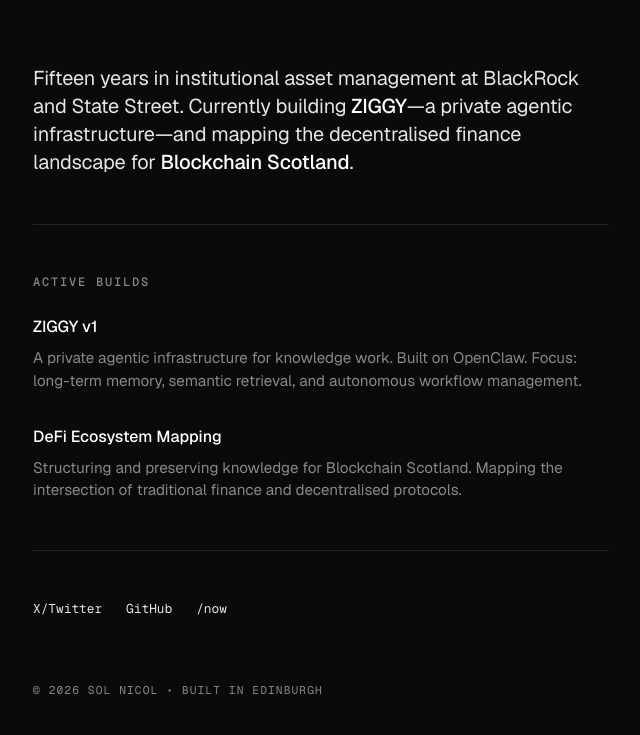
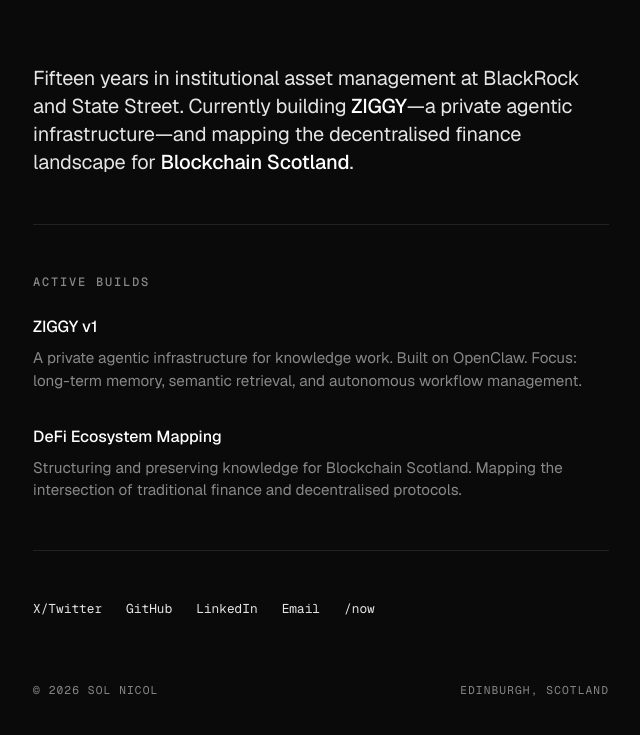
Before and after one commit to solnicol/solnicol.com, a Jekyll site: the page built from index.md, in a window 1280 px wide. Shown: the top 735 px of the page, without its empty margins (319-959 px from the left). Built offline with Jekyll 4.4.1, drawn with Linux system fonts in a browser that asks for light colours.

Commit message:
design(polish): sharpen metadata layout and expand social links

```diff
--- a/_layouts/default.html
+++ b/_layouts/default.html
@@ -141,6 +141,8 @@
       margin-top: 4rem;
       text-transform: uppercase;
       letter-spacing: 0.1em;
+      display: flex;
+      justify-content: space-between;
     }
 
     /* Jekyll content override */
@@ -158,7 +160,8 @@
   </div>
 
   <div class="metadata">
-    © 2026 Sol Nicol • Built in Edinburgh
+    <span>© 2026 Sol Nicol</span>
+    <span>Edinburgh, Scotland</span>
   </div>
 </body>
 </html>
--- a/index.md
+++ b/index.md
@@ -28,5 +28,7 @@ title: Home
 <ul class="links">
   <li><a href="https://x.com/SolasETH">X/Twitter</a></li>
   <li><a href="https://github.com/solnicol">GitHub</a></li>
+  <li><a href="https://www.linkedin.com/in/solnicol/">LinkedIn</a></li>
+  <li><a href="mailto:solasnicol@gmail.com">Email</a></li>
   <li><a href="/now/">/now</a></li>
 </ul>
```
